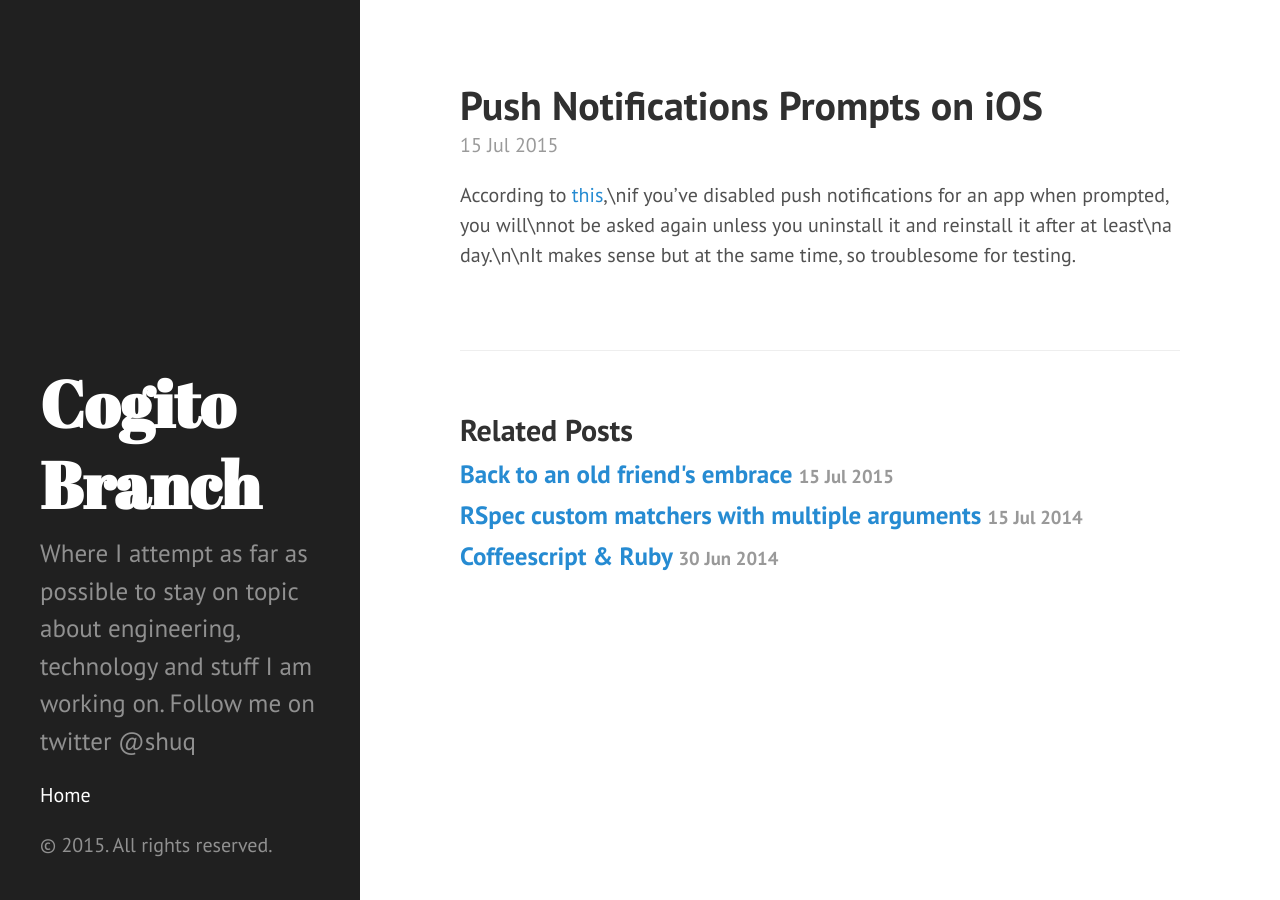
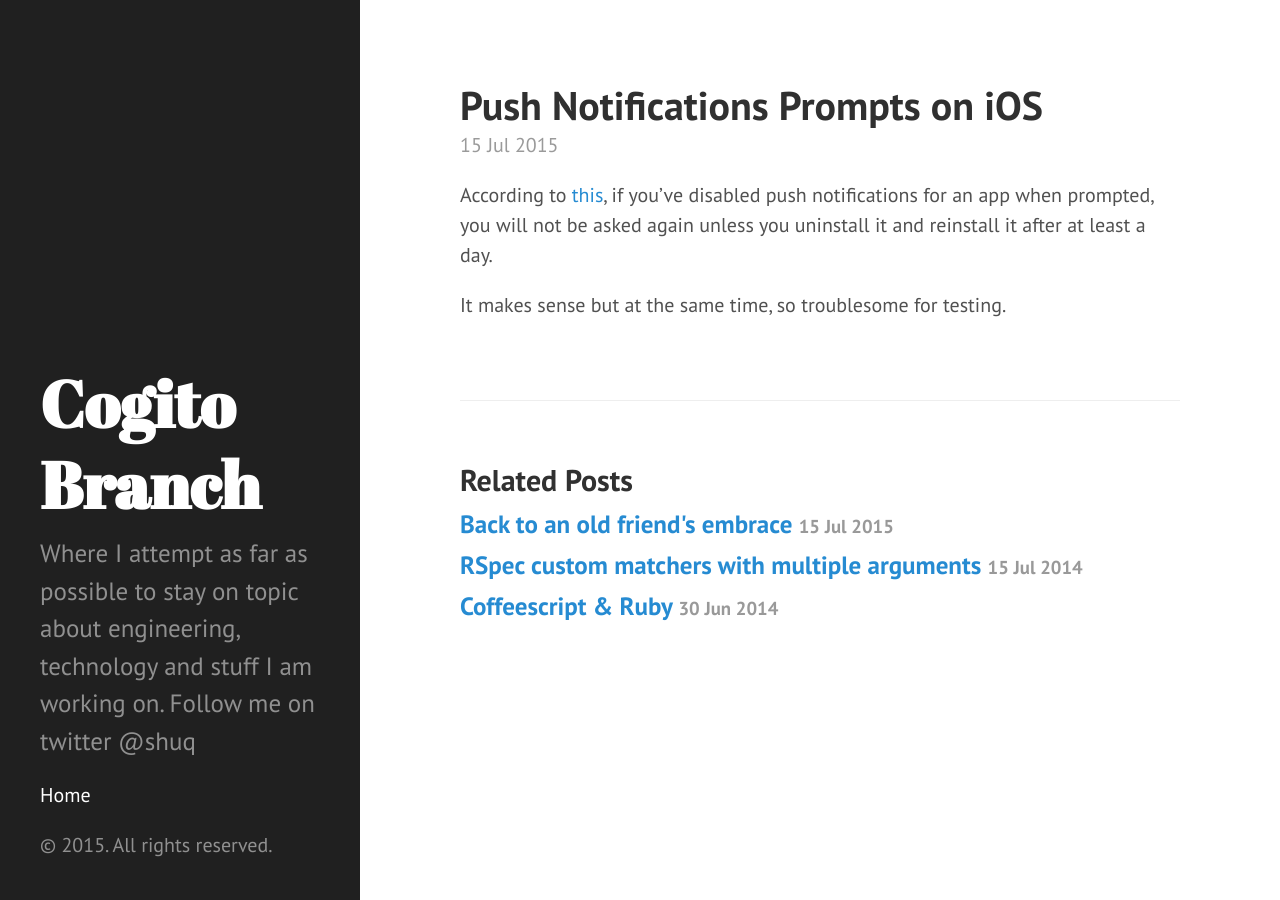
Before and after one commit to quekshuy/oldquekshuy.github.io, a Jekyll site: the page built from _posts/2015-07-15-push-notifications-prompts-on-ios.markdown, in a window 1280 px wide. Built offline with Jekyll 4.4.1, drawn with Linux system fonts in a browser that asks for light colours; Markdown is read by kramdown in place of the engine named in the settings.

Commit message:
Post update: Push Notifications Prompts on iOS

```diff
--- a/_posts/2015-07-15-push-notifications-prompts-on-ios.markdown
+++ b/_posts/2015-07-15-push-notifications-prompts-on-ios.markdown
@@ -3,4 +3,6 @@ published: true
 title: Push Notifications Prompts on iOS
 layout: post
 ---
-According to [this](\nhttp://stackoverflow.com/questions/20374801/push-notification-on-or-off-checking-in-ios),\nif you’ve disabled push notifications for an app when prompted, you will\nnot be asked again unless you uninstall it and reinstall it after at least\na day.\n\nIt makes sense but at the same time, so troublesome for testing.
+According to [this](http://stackoverflow.com/questions/20374801/push-notification-on-or-off-checking-in-ios), if you’ve disabled push notifications for an app when prompted, you will not be asked again unless you uninstall it and reinstall it after at least a day.
+
+It makes sense but at the same time, so troublesome for testing.
```
